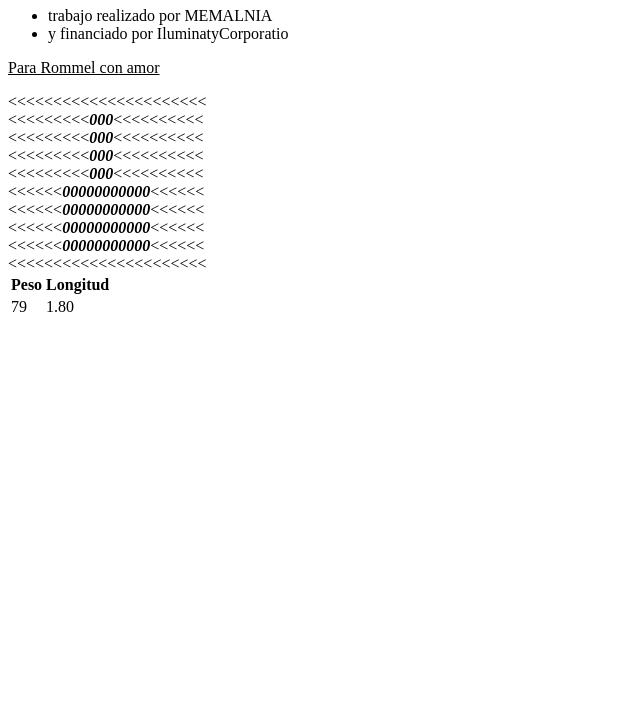
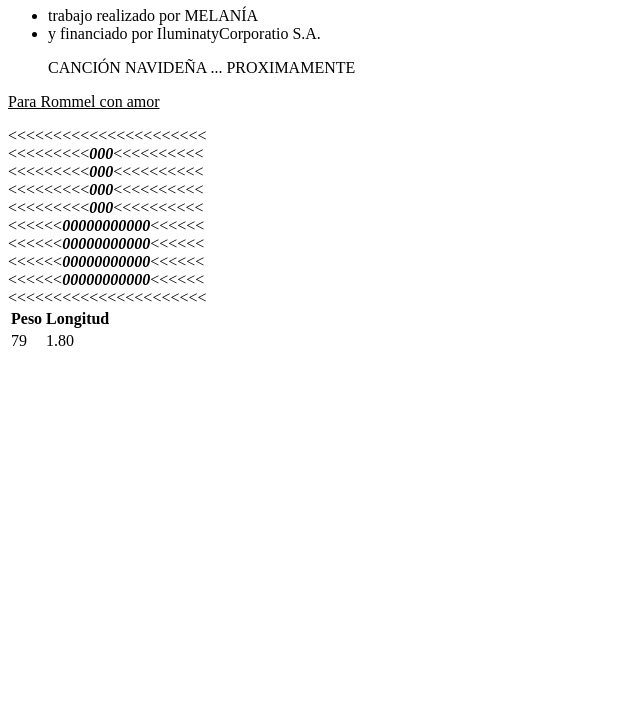
Before and after one commit to Melani96/introHTML, a plain HTML site: page index.html in a window 1280 px wide. Shown: the part 73-800 px from the top of the page, without its empty margins (0-640 px from the left). Drawn offline with Linux system fonts and the light colour scheme.

Commit message:
div song

```diff
--- a/index.html
+++ b/index.html
@@ -7,9 +7,13 @@
 	<body>
 		<h1>ES MALA PERSONA</h1>
 		<ul>
-			<li> trabajo realizado por MEMALNIA </li>
-			<li> y financiado por IluminatyCorporatio </li>
+			<li> trabajo realizado por MELANÍA </li>
+			<li> y financiado por IluminatyCorporatio S.A. </li>
 		</ul>
+		<ol>
+			<div id="song"> CANCIÓN NAVIDEÑA ... PROXIMAMENTE </div>
+		</ol>
+
 
 		<p><u>Para Rommel con amor</u></p>
 		<<<<<<<<<<<<<<<<<<<<<<<br/>
```
